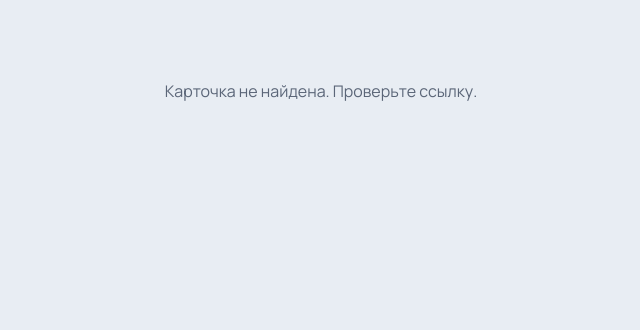
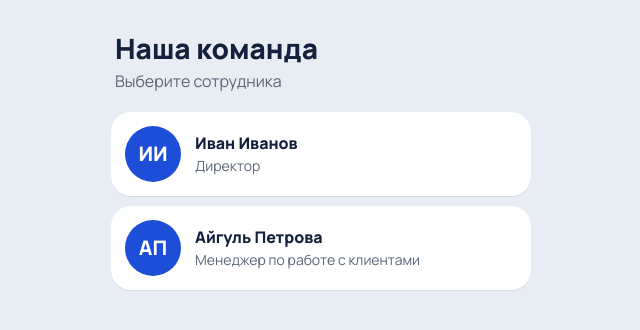
Before and after one commit to Korden08/testsite1, a plain HTML site: page index.html in a window 1280 px wide. Shown: the whole page, without its empty margins (319-959 px from the left). Drawn offline with Linux system fonts and the light colour scheme.

Commit message:
Update index.html

```diff
--- a/index.html
+++ b/index.html
@@ -3,7 +3,7 @@
 <head>
 <meta charset="utf-8">
 <meta name="viewport" content="width=device-width,initial-scale=1,viewport-fit=cover">
-<title>Карточка сотрудника</title>
+<title>Наша команда</title>
 <link rel="preconnect" href="https://fonts.googleapis.com">
 <link href="https://fonts.googleapis.com/css2?family=Manrope:wght@400;600;800&display=swap" rel="stylesheet">
 <style>
@@ -23,6 +23,18 @@ h1{margin:0 0 6px;font-size:26px;line-height:1.2;font-weight:800}
 .links a:first-child{background:var(--accent);border-color:var(--accent);color:var(--accent-ink)}
 .links a:hover{border-color:var(--accent)}
 .links a:focus-visible{outline:3px solid var(--accent);outline-offset:2px}
+.top{margin:8px 4px 20px}
+.top h1{margin:0 0 4px;font-size:28px;font-weight:800}
+.top p{margin:0;color:var(--muted)}
+.list{display:grid;gap:10px}
+.row{display:flex;align-items:center;gap:14px;padding:14px;border-radius:20px;background:var(--card);color:var(--ink);text-decoration:none;box-shadow:0 1px 0 var(--line)}
+.row:hover{outline:2px solid var(--accent)}
+.row:focus-visible{outline:3px solid var(--accent)}
+.row .photo{width:56px;height:56px;font-size:20px;margin:0;flex:none}
+.row b{display:block;font-weight:800}
+.row span{color:var(--muted);font-size:14px}
+.back{display:inline-block;margin:0 0 14px 4px;color:var(--muted);text-decoration:none;font-weight:600}
+.back:hover{color:var(--accent)}
 .msg{text-align:center;color:var(--muted);padding:40px 0}
 </style>
 </head>
@@ -34,15 +46,23 @@ h1{margin:0 0 6px;font-size:26px;line-height:1.2;font-weight:800}
   function esc(s){var d=document.createElement('div');d.textContent=s==null?'':s;return d.innerHTML}
   function id(){var h=decodeURIComponent(location.hash.replace('#','')).trim();
     return h||new URLSearchParams(location.search).get('id')||''}
+  function av(e){var i=e.name.split(' ').map(function(w){return w[0]}).slice(0,2).join('');
+    return e.photo?'<div class="photo"><img src="'+esc(e.photo)+'" alt=""></div>':'<div class="photo">'+esc(i)+'</div>'}
+  function home(list){
+    document.title='Наша команда';
+    app.innerHTML='<header class="top"><h1>Наша команда</h1><p>Выберите сотрудника</p></header><nav class="list">'+
+      list.map(function(e){return '<a class="row" href="#'+encodeURIComponent(e.id)+'">'+av(e)+'<div><b>'+esc(e.name)+'</b><span>'+esc(e.role)+'</span></div></a>'}).join('')+'</nav>';
+    window.scrollTo(0,0);
+  }
   function render(list){
+    if(!id()){home(list);return}
     var e=list.find(function(x){return x.id===id()});
-    if(!e){app.innerHTML='<p class="msg">Карточка не найдена. Проверьте ссылку.</p>';return}
+    if(!e){app.innerHTML='<a class="back" href="#">← Все сотрудники</a><p class="msg">Карточка не найдена.</p>';return}
     document.title=e.name+' — '+e.role;
-    var initials=e.name.split(' ').map(function(w){return w[0]}).slice(0,2).join('');
-    var photo=e.photo?'<div class="photo"><img src="'+esc(e.photo)+'" alt="'+esc(e.name)+'"></div>':'<div class="photo">'+esc(initials)+'</div>';
     var links=(e.links||[]).filter(function(l){return l.url}).map(function(l){
       return '<a href="'+esc(l.url)+'" target="_blank" rel="noopener">'+esc(l.label)+'</a>'}).join('');
-    app.innerHTML='<section class="card">'+photo+'<h1>'+esc(e.name)+'</h1><p class="role">'+esc(e.role)+'</p><p class="bio">'+esc(e.bio)+'</p><nav class="links">'+links+'</nav></section>';
+    app.innerHTML='<a class="back" href="#">← Все сотрудники</a><section class="card">'+av(e).replace('class="photo"','class="photo" style="width:128px;height:128px;font-size:44px;margin:0 auto 20px"')+'<h1>'+esc(e.name)+'</h1><p class="role">'+esc(e.role)+'</p><p class="bio">'+esc(e.bio)+'</p><nav class="links">'+links+'</nav></section>';
+    window.scrollTo(0,0);
   }
   fetch('employees.json',{cache:'no-cache'}).then(function(r){return r.json()}).then(function(d){
     render(d.employees);window.addEventListener('hashchange',function(){render(d.employees)})
```
